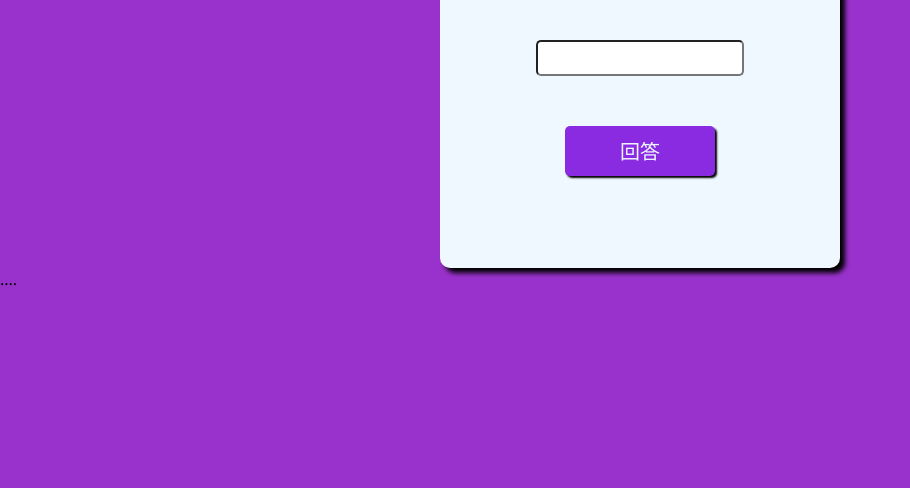
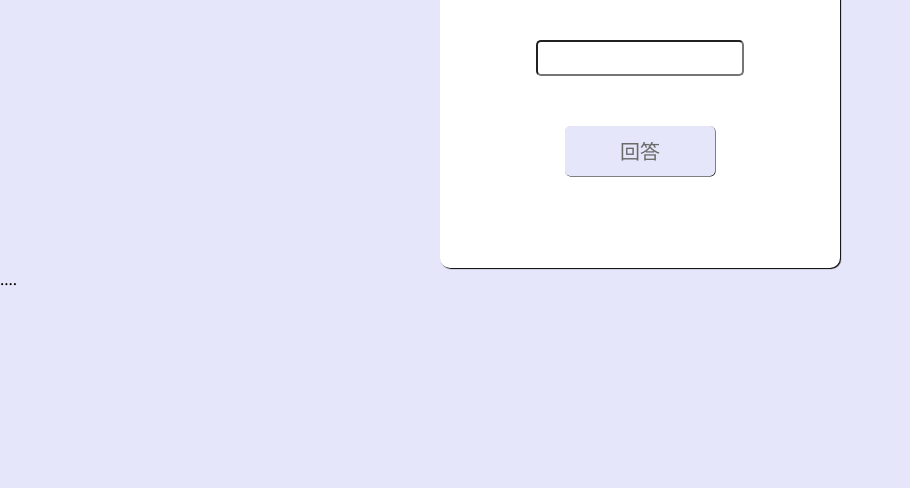
Before and after one commit to zawarudoooooooo/2023-11-13-1, a plain HTML site: page index.html in a window 1280 px wide. Shown: the part 312-800 px from the top of the page, without its empty margins (0-910 px from the left). Drawn offline with Linux system fonts and the light colour scheme.

Commit message:
color change

```diff
--- a/main.scss
+++ b/main.scss
@@ -1,20 +1,20 @@
 body{
     margin: 0;
-    background-color: darkorchid;
+    background-color: lavender;
     font-family: 'Segoe UI', Tahoma, Geneva, Verdana, sans-serif;
 }
 
 .gameArea{
     width: 25vw;
     height: 50vh;
-    background-color: aliceblue;
+    background-color: white;
     border-radius: 10px;
     margin: auto;
     margin-top: 100px;
     text-align: center;
     color: dimgrey;
     padding: 40px;
-    box-shadow: 5px 5px 5px black;
+    box-shadow: 1px 1px 1px black;
 
     .title{
         span{
@@ -41,19 +41,19 @@ body{
         width: 150px;
         height: 50px;
         font-size: 15pt;
-        background-color: blueviolet;
-        color: aliceblue;
+        background-color: lavender;
+        color: dimgrey;
         border-radius: 5px;
         border-style: none;
         margin-top: 50px;
-        box-shadow: 2px 2px 2px black;
+        box-shadow: 0.5px 0.5px 0.5px black;
 
         &:hover{
             background-color: dimgray;
             color: aliceblue;
         }
         &:active{
-            background-color: blueviolet;
+            background-color: lavender;
             color: aliceblue;
         }
     }
```
Also changed, not shown: main.css, 1 other file.
